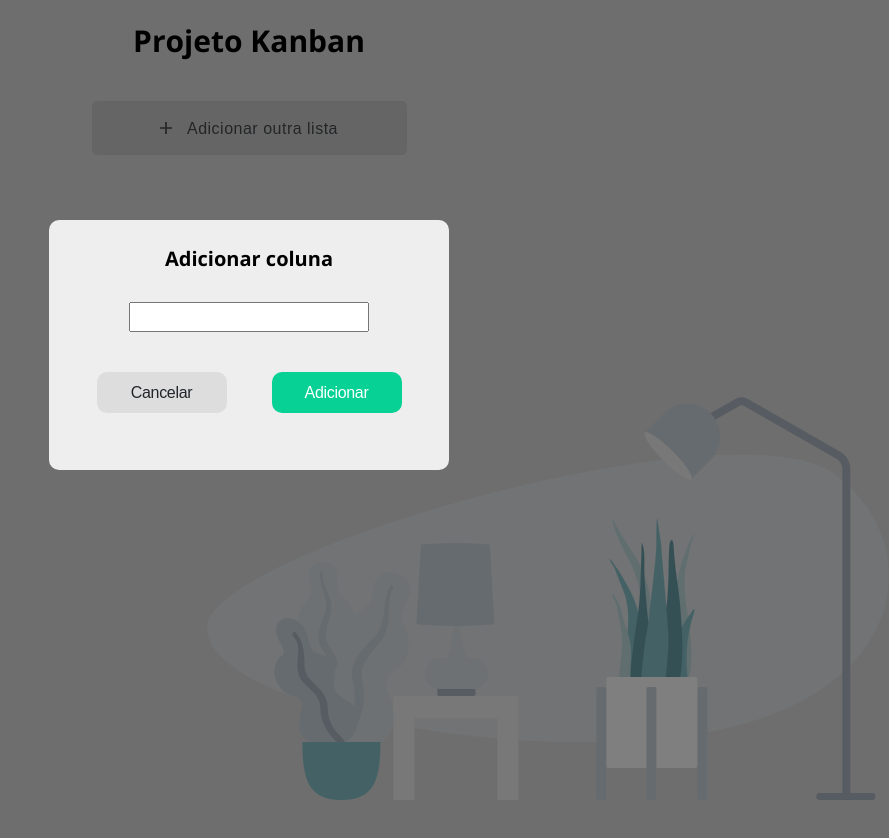
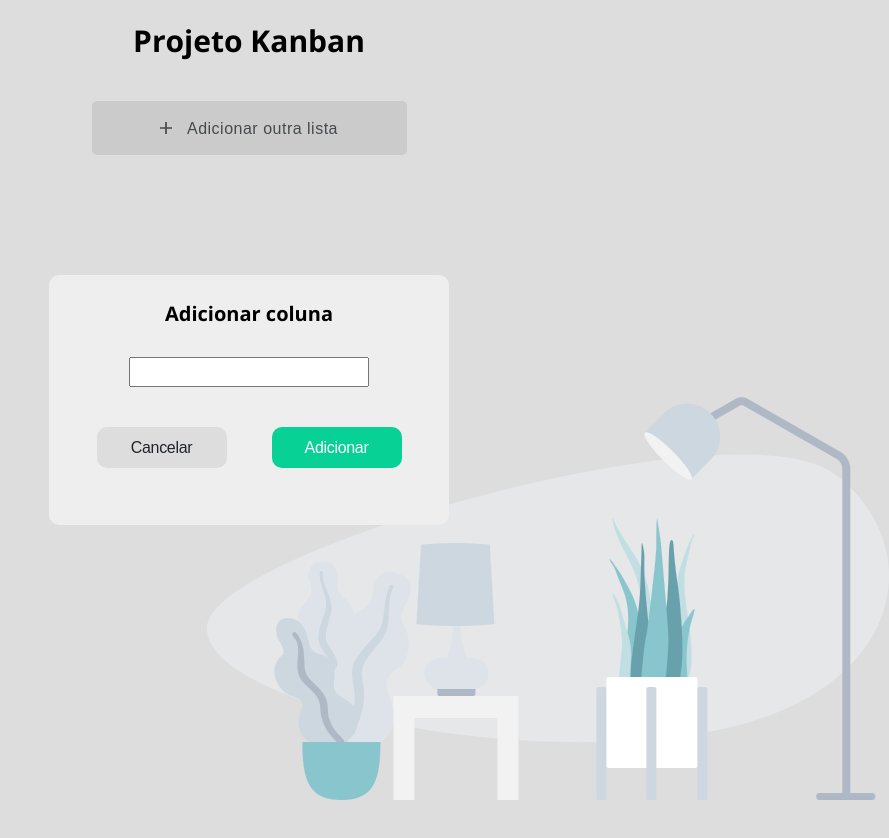
Before and after one commit to rodrigongama/dashboard-kanban-react, a React (Create React App) app: page / in a window 1280 px wide. Both pictures are taken after a click on the button "Adicionar outra lista". Shown: the top 838 px of the page, without its empty margins (391-1280 px from the left). After the commit the page ends 800 px from the top, so only its background shows below. Built offline with nearby package versions, Linux system fonts and the light colour scheme.

Commit message:
fixing modal

```diff
--- a/src/components/TaskModal/index.js
+++ b/src/components/TaskModal/index.js
@@ -6,7 +6,7 @@ export default function TaskModal({ setText, addTask, text, onClose }) {
       <div className={styles.modalContainer}>
         <h2>Tarefas</h2>
         <input type="text" onChange={({ target }) => setText(target.value)} />
-        <div className={styles.Modalbuttons}>
+        <div className={styles.modalButtons}>
           <button onClick={onClose}>Cancelar</button>
           <button onClick={() => addTask(text)}>Adicionar</button>
         </div>
--- a/src/components/TaskModal/styles.module.scss
+++ b/src/components/TaskModal/styles.module.scss
@@ -1,20 +1,12 @@
-.modalOverlay {
-    position: absolute;
-    top: 0;
-    bottom: -350px;
-    left: 0;
-    right: 0;
-    background-color: rgba(0, 0, 0, 0.5);
-    z-index: 9;
 .modalContainer {
     width: 400px;
     height: 250px;
     background: #eee;
     position: absolute;
-        top: 30%;
+    top: 50%;
     left: 50%;
+    margin-left: -200px;
     margin-top: -125px;
-        margin-left: -200px;
     padding: 25px;
     border-radius: 10px;
     text-align: center;
@@ -24,7 +16,7 @@
         width: 240px;
         height: 30px;
     }
-        .Modalbuttons {
+    .modalButtons {
         display: flex;
         justify-content: space-around;
         align-items: center;
@@ -52,25 +44,19 @@
         }
     }
 }
-}
 
 @media (max-width: 654px) {
-    .modalOverlay {
-        bottom: -700px;
     .modalContainer {
-            top: 40%;
+        top: 80%;
         width: 320px;
         height: 220px;
         margin-left: -160px;
     }
 }
-}
 
 @media (max-width: 359px) {
-    .modalOverlay {
     .modalContainer {
         width: 300px;
         margin-left: -150px;
     }
 }
-}
--- a/src/components/TaskModalColumn/index.js
+++ b/src/components/TaskModalColumn/index.js
@@ -7,18 +7,16 @@ export default function TaskModal({
   nameColumn,
 }) {
   return (
-    <div className={styles.modalOverlay}>
     <div className={styles.modalContainer}>
       <h2>Adicionar coluna</h2>
       <input
         type="text"
         onChange={({ target }) => setNameColumn(target.value)}
       />
-        <div className={styles.Modalbuttons}>
+      <div className={styles.modalButtons}>
         <button onClick={onClose}>Cancelar</button>
         <button onClick={() => addColumn(nameColumn)}>Adicionar</button>
       </div>
     </div>
-    </div>
   );
 }
```
Lines whose indentation alone changed are shown as unchanged.
